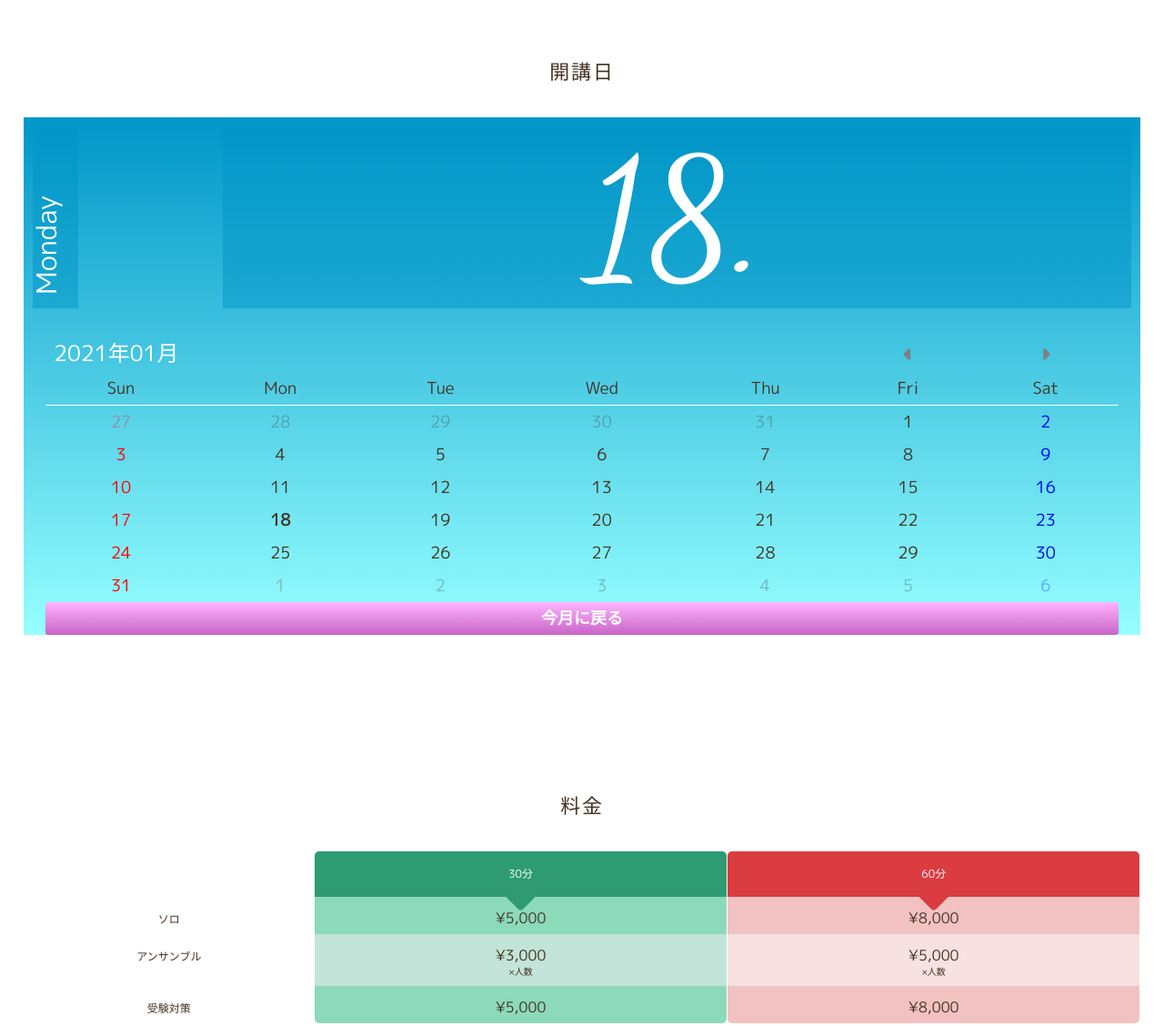
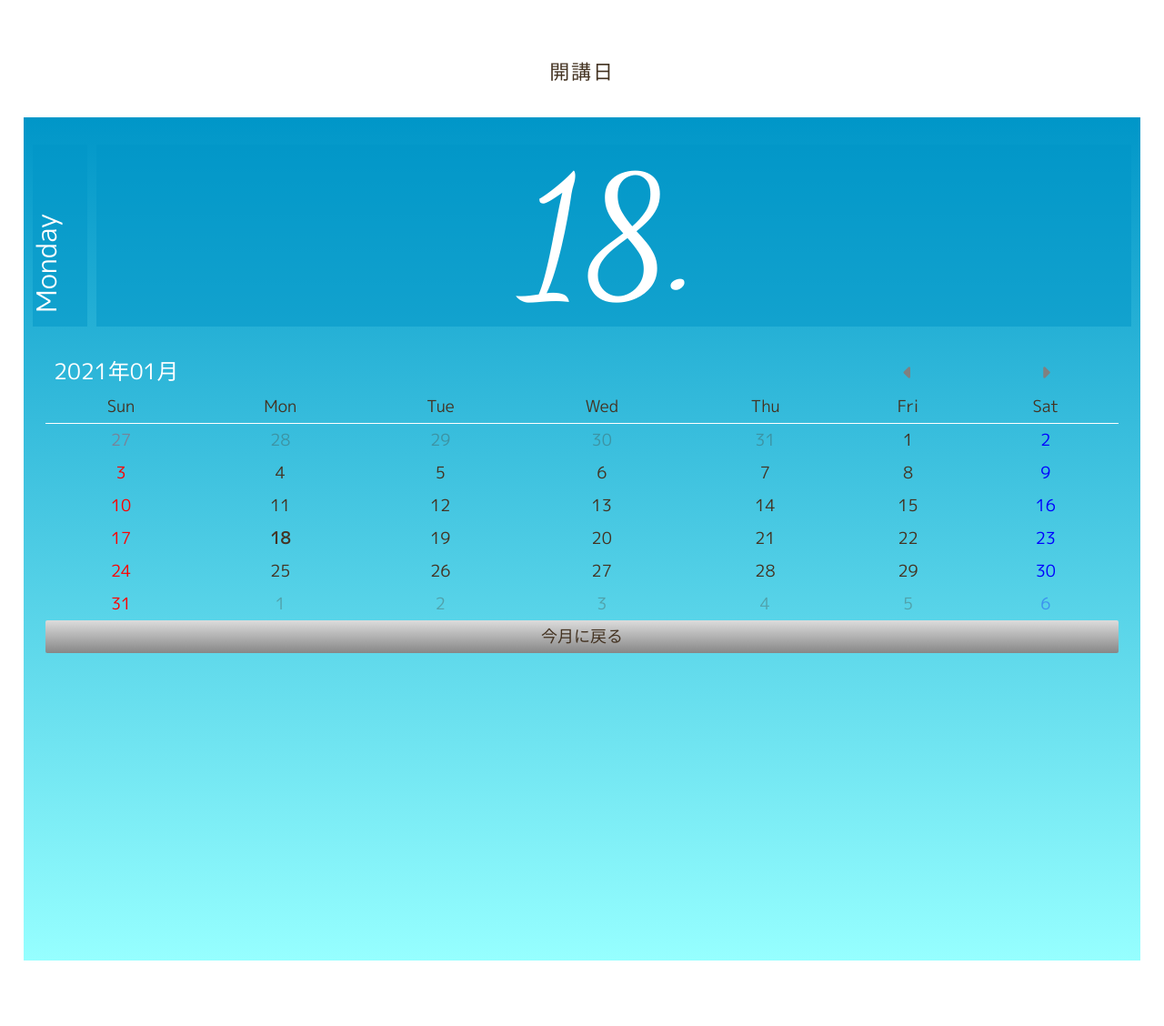
Before and after one commit to Yoshiyuki-Yano/musubi, a plain HTML site: page index.html in a window 1280 px wide. Shown: the part 5000-6128 px from the top of the page at 91% size. Drawn offline with Linux system fonts and the light colour scheme; a script that the page names is missing.

Commit message:
Add files via upload

```diff
--- a/css/styles.css
+++ b/css/styles.css
@@ -453,16 +453,17 @@ img {
 .Carender-Area {
   background: linear-gradient(rgb(0, 150, 200),rgb(150, 255, 255));
   margin: 0 2%;
+  padding: 20px 0;
 }
 .Carender-Today {
   color: #fff;
   display: grid;
   gap: 10px;
-  grid-template-columns: 1fr 5fr;
+  grid-template-columns: 60px 1fr;
   padding: 10px;
 }
 .Today-Week {
-  width: 50px;
+  width: 60px;
   background:rgba(0, 150, 200, .5);
   writing-mode: vertical-rl;
   transform: rotate(180deg);
@@ -482,6 +483,7 @@ img {
   font-size: 18px;
   width: 96%;
   margin: 1em auto;
+  padding: 20px 0 30px 0;
 }
 .Carender-Area thead:first-child {
   border-bottom: 1px #fff solid;
@@ -502,9 +504,6 @@ img {
 .Carender-Area tbody td:last-child {
   color: blue;
 }
-.Carender-Area tfoot {
-  font-weight: bold;
-}
 .Carender-Area td.disabled {
   opacity: 0.3;
 }
@@ -521,13 +520,21 @@ img {
 #prev:hover,
 #next:hover {
   color: #fff;
+  transition: .2s;
 }
 #today {
-  background: linear-gradient(rgb(255, 180, 255),rgb(200, 100, 200));
+  background: linear-gradient(rgb(220, 220, 220),rgb(135, 135, 135));
   cursor: pointer;
   user-select: none;
-  color: #fff;
-  border-radius: 3px;
+  color: #432;
+  border-radius: 2px;
+}
+#today:hover {
+  opacity: .9;
+  transition: .2s;
+}
+.Carender-Nav {
+  height: 300px;
 }
 /* PRICE */
 .Price-Wrapper {
--- a/index.html
+++ b/index.html
@@ -254,6 +254,9 @@
             </tr>
           </tfoot>
         </table>
+        <div class="Carender-Nav">
+
+        </div>
       </div>
     </div>
   </section>
```
